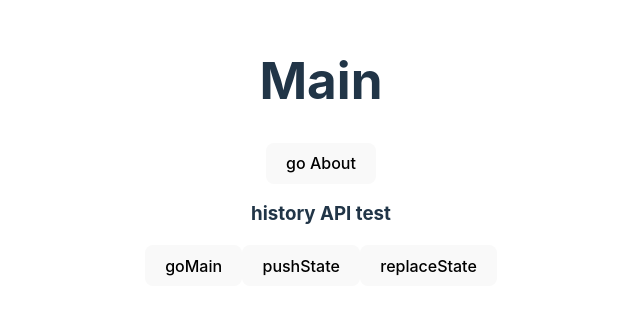
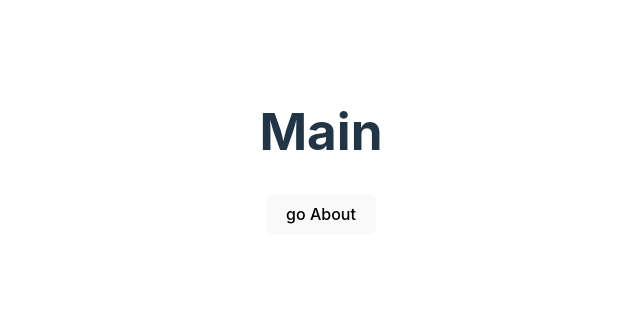
Before and after one commit to yjleeinkr/React-Study, a React (Vite) app in the folder react-router/: page / in a window 1280 px wide. Shown: the part 248-562 px from the top of the page, without its empty margins (319-959 px from the left). Built offline with nearby package versions, Linux system fonts and the light colour scheme.

Commit message:
make Route for history api test due to event conflict

```diff
--- a/react-router/src/App.tsx
+++ b/react-router/src/App.tsx
@@ -1,11 +1,11 @@
 import { useEffect, useState } from "react";
 import reactLogo from "./assets/react.svg";
 import "./App.css";
-import HistoryAPI from "./components/HistoryAPI";
 import Router from "./router/Router";
 import Route from "./router/Route";
 import Main from "./components/Main";
 import About from "./components/About";
+import HistoryAPI from "./components/HistoryAPI";
 
 function App() {
   return (
@@ -13,8 +13,8 @@ function App() {
       <Router>
         <Route path="/" element={<Main />} />
         <Route path="/about" element={<About />} />
+        <Route path="/historyAPI" element={<HistoryAPI />} />
       </Router>
-      <HistoryAPI />
     </div>
   );
 }
```
